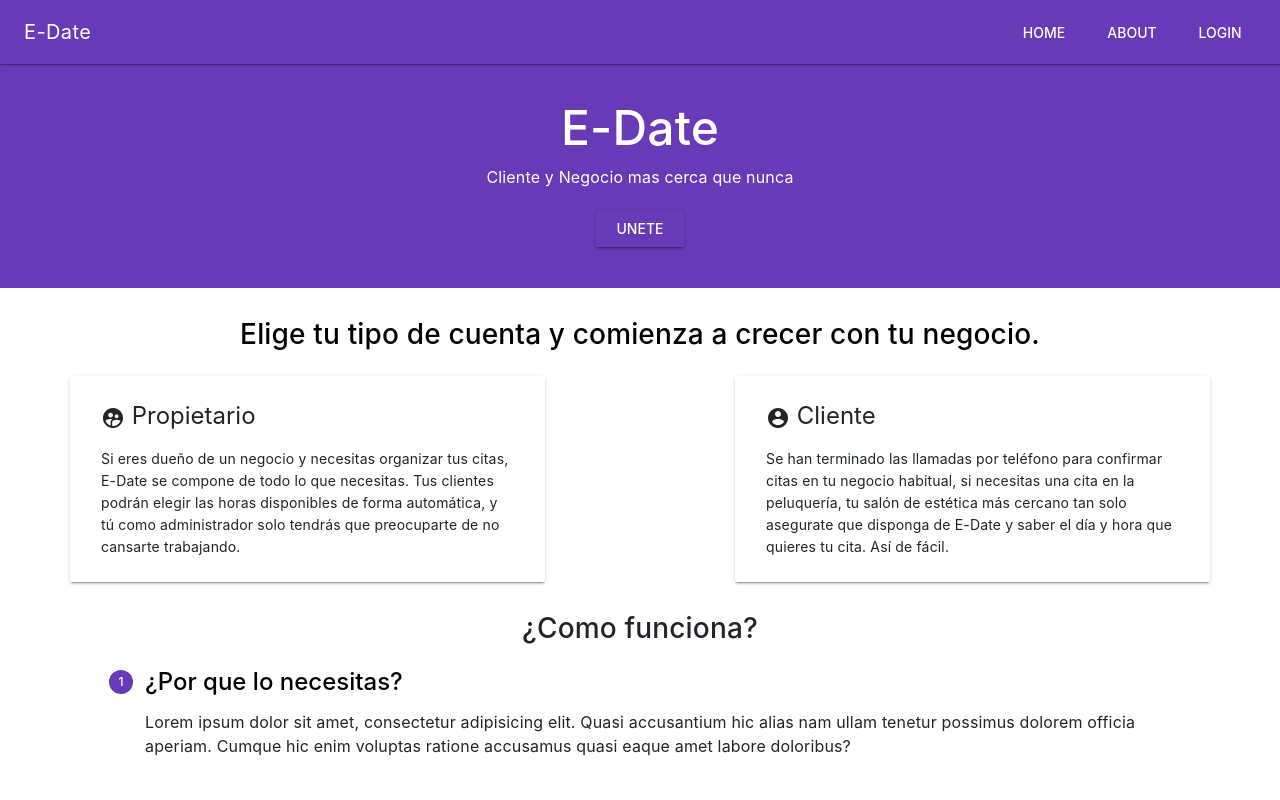
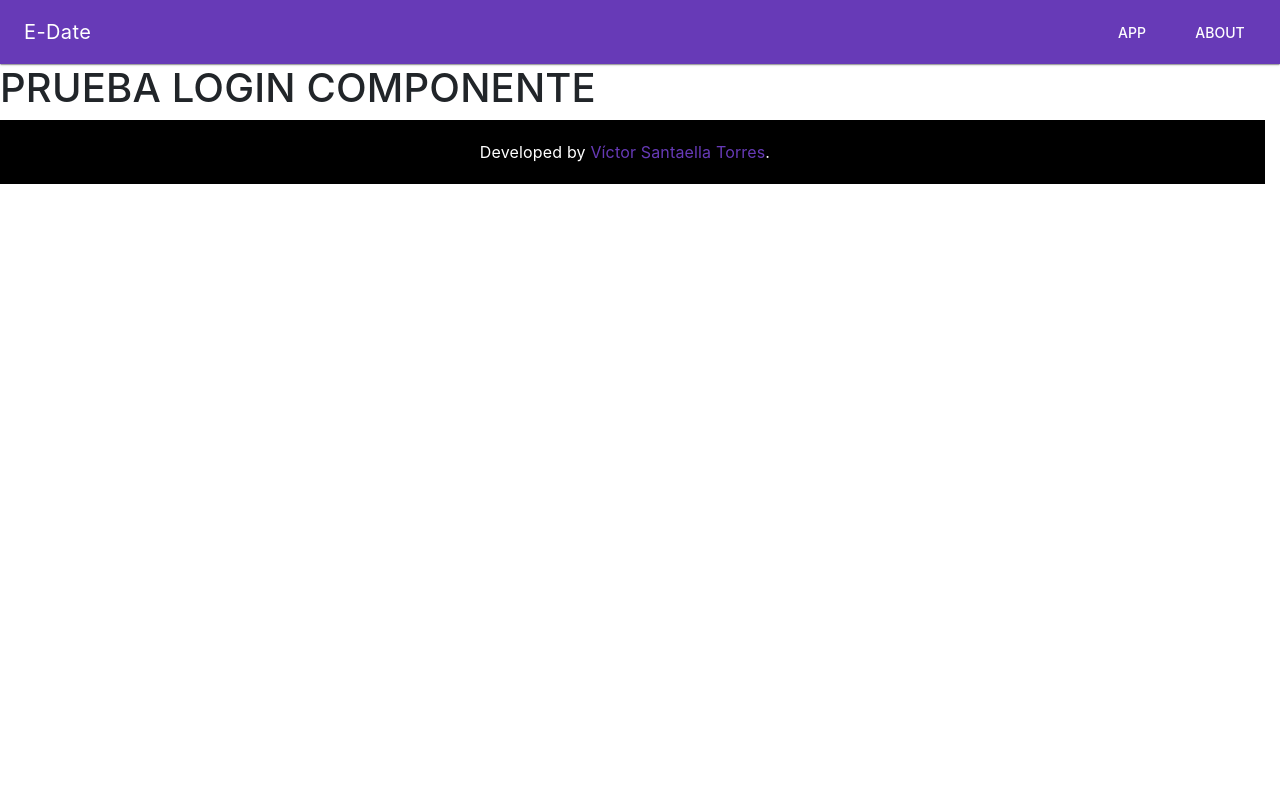
Before and after one commit to victorst79/e-date-CRM, a Vue app in the folder App/: page /#/ in a window 1280 px wide. Shown: the top 800 px of the page. Built offline with nearby package versions, Linux system fonts and the light colour scheme.

Commit message:
rework login app

```diff
--- a/App/src/App.vue
+++ b/App/src/App.vue
@@ -5,15 +5,11 @@
 			<md-toolbar class="md-accent" md-elevation="1">
 				<h3 class="md-title" style="flex: 1">E-Date</h3>
 				<router-link to="/">
-					<md-button>Home</md-button>
+					<md-button>App</md-button>
 				</router-link>
 				<router-link to="/about">
 					<md-button>About</md-button>
 				</router-link>
-				<router-link to="/login">
-					<md-button>Login</md-button>
-				</router-link>
-
 			</md-toolbar>
 		</div>
 		<keep-alive>
--- a/App/src/main.js
+++ b/App/src/main.js
@@ -2,11 +2,13 @@ import Vue from 'vue'
 import App from './App.vue'
 import router from './router'
 import VueMaterial from 'vue-material'
+import firebase from 'firebase/app'
 import 'vue-material/dist/vue-material.min.css'
 import "bootstrap/dist/css/bootstrap.min.css"
 import "bootstrap-vue/dist/bootstrap-vue.css"
 
 Vue.use(VueMaterial);
+// Vue.use(firestorePlugin)
 Vue.config.productionTip = false
 
 const linkActiveClass = 'my-link-active-class'
@@ -14,6 +16,20 @@ const linkActiveClass = 'my-link-active-class'
 // pass custom class to Vue Material
 Vue.material.router.linkActiveClass = linkActiveClass
 
+// FIREBASE CONFIG
+
+var firebaseConfig = {
+  apiKey: "AIzaSyA2w3M6RazrNteKGb0SoyaLuEG81xu7anA",
+  authDomain: "e-date-1d93d.firebaseapp.com",
+  databaseURL: "https://e-date-1d93d.firebaseio.com",
+  projectId: "e-date-1d93d",
+  storageBucket: "e-date-1d93d.appspot.com",
+  messagingSenderId: "570681216054",
+  appId: "1:570681216054:web:5cf494038585e6a2"
+};
+
+firebase.initializeApp(firebaseConfig);
+
 new Vue({
   router,
   render: h => h(App)
--- a/App/src/router.js
+++ b/App/src/router.js
@@ -1,7 +1,7 @@
 import Vue from 'vue'
 import Router from 'vue-router'
 import Home from './views/Home.vue'
-import Loginandregister from './views/LoginAndRegister.vue'
+import About from './views/About.vue'
 
 Vue.use(Router)
 
@@ -13,17 +13,9 @@ export default new Router({
       component: Home
     },
     {
-      path: '/login',
-      name: 'login',
-      component: Loginandregister
-    },
-    {
       path: '/about',
       name: 'about',
-      // route level code-splitting
-      // this generates a separate chunk (about.[hash].js) for this route
-      // which is lazy-loaded when the route is visited.
-      component: () => import(/* webpackChunkName: "about" */ './views/About.vue')
+      component: About
     }
   ]
 })
--- a/App/src/views/About.vue
+++ b/App/src/views/About.vue
@@ -1,5 +1,16 @@
 <template>
-  <div class="about">
-    <h1>This is an about page</h1>
-  </div>
+  <section>
+      <NoUser/>
+  </section>
 </template>
+
+<script>
+import NoUser from '@/components/NoUser.vue'
+
+export default {
+  name: 'about',
+  components: {
+    NoUser
+  }
+}
+</script>
--- a/App/src/views/Home.vue
+++ b/App/src/views/Home.vue
@@ -1,7 +1,7 @@
 <template>
   <section>
-    <div id="home" v-if="stateUser == 'offline'">
-      <NoUser/>
+    <div id="user" v-if="stateUser == 'offline'">
+      <Login/>
     </div>
     <div id="user" v-if="stateUser == 'user'">
       <User/>
@@ -13,16 +13,16 @@
 </template>
 
 <script>
-import NoUser from '@/components/NoUser.vue'
+import Login from '@/components/Login.vue'
 import User from '@/components/User.vue'
 import Admin from '@/components/Admin.vue'
 
 export default {
   name: 'home',
   components: {
-    NoUser,
     User,
-    Admin
+    Admin,
+    Login
   },
   data: function(){
     return{
--- a/App/src/views/LoginAndRegister.vue
+++ /dev/null
@@ -1,17 +0,0 @@
-<template>
-  <div class="loginandregister">
-    <Login></Login>
-  </div>
-</template>
-
-<script>
-// @ is an alias to /src
-import Login from '@/components/Login.vue'
-
-export default {
-  name: 'loginandregister',
-  components: {
-      Login
-  }
-}
-</script>
```
Also changed, not shown: App/package.json (+4 -3 lines), 1 other file (tests, documents, lock files or other folders).
